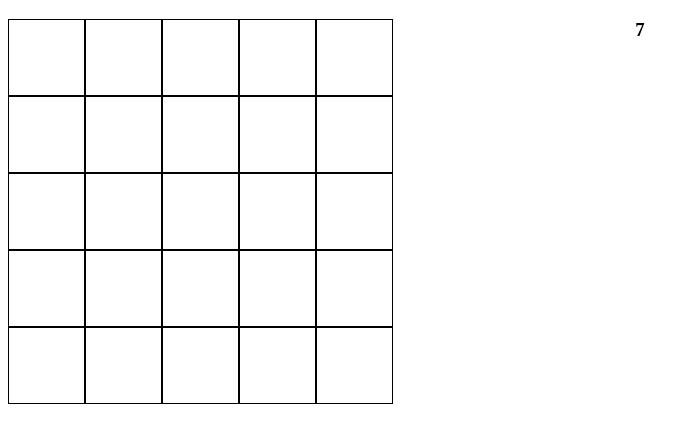
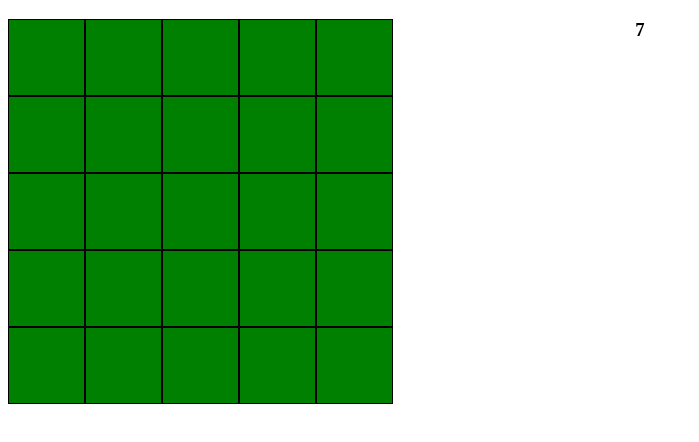
Before and after one commit to Anveio/farm-simulator, a React app: page / in a window 1280 px wide. Shown: the top 442 px of the page, without its empty margins (0-699 px from the left). Built offline with nearby package versions, Linux system fonts and the light colour scheme.

Commit message:
Tiles now grow and display a color as they grow

```diff
--- a/src/components/App.tsx
+++ b/src/components/App.tsx
@@ -198,16 +198,45 @@ const Tile = (props: { tileID: string }) => {
 class GrowthProgress extends React.Component<any, any> {
   constructor(props: any){
     super(props)
+    this.state = {
+      progress: 0,
+      height: 0,
+      width: 0,
+    }
   }
 
-  progressStyle = {
-    width: '100%',
-    height: '100%',
+  ticker: any;
+  componentDidMount():void {
+    this.ticker = setInterval(() => { this.tick(); }
+    , 100)
   }
+
+  tick():void {
+    if (this.state.progress === 100) {
+      this.setState({
+        progress: 0,
+        width: 0,
+        height: 0
+      })
+    }
+
+    this.setState(prevState => {
+      return {
+        progress: prevState.progress + 1,
+        width: prevState.progress + 1,
+        height: prevState.progress + 1
+      }
+    })
+  }
+
+  calculateDimensions = () => { return this.state.progress }
+
+
+
 
   render() {
     return (
-      <span className="growth-progress" style={this.progressStyle}>
+      <span className="growth-progress" style={{height: this.state.height, width: this.state.width}}>
 
       </span>
     )
--- a/src/stylesheets/app.css
+++ b/src/stylesheets/app.css
@@ -23,7 +23,7 @@ h1 {
 }
 
 .tile {
-  /*background-color: brown;*/
+  background-color: brown;
   border: 1px solid black;
   flex: 1;
   font-size: 25px;
@@ -33,6 +33,7 @@ h1 {
 
 .growth-progress {
   display: block;
+  background-color: green;
 }
 
 ul {
```
